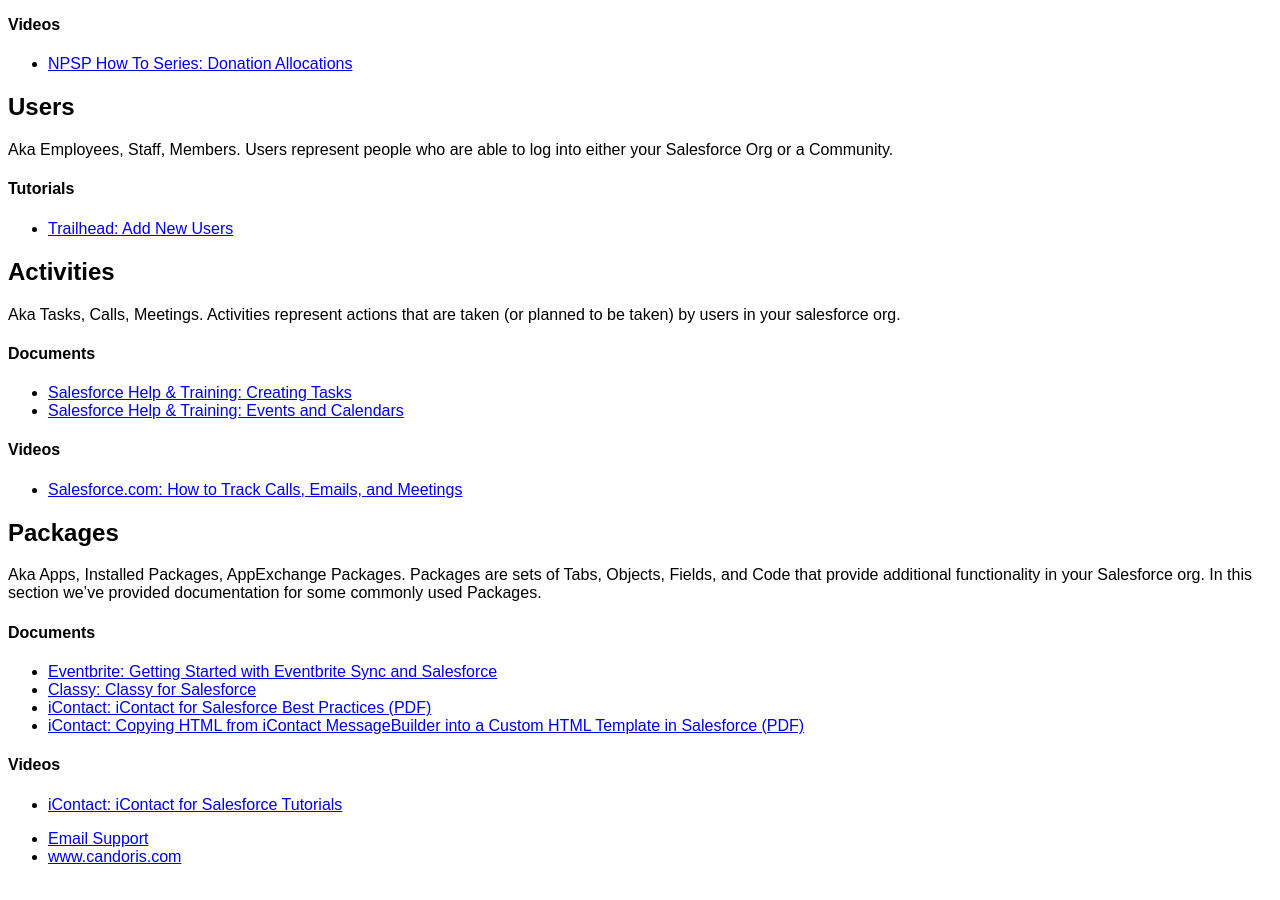
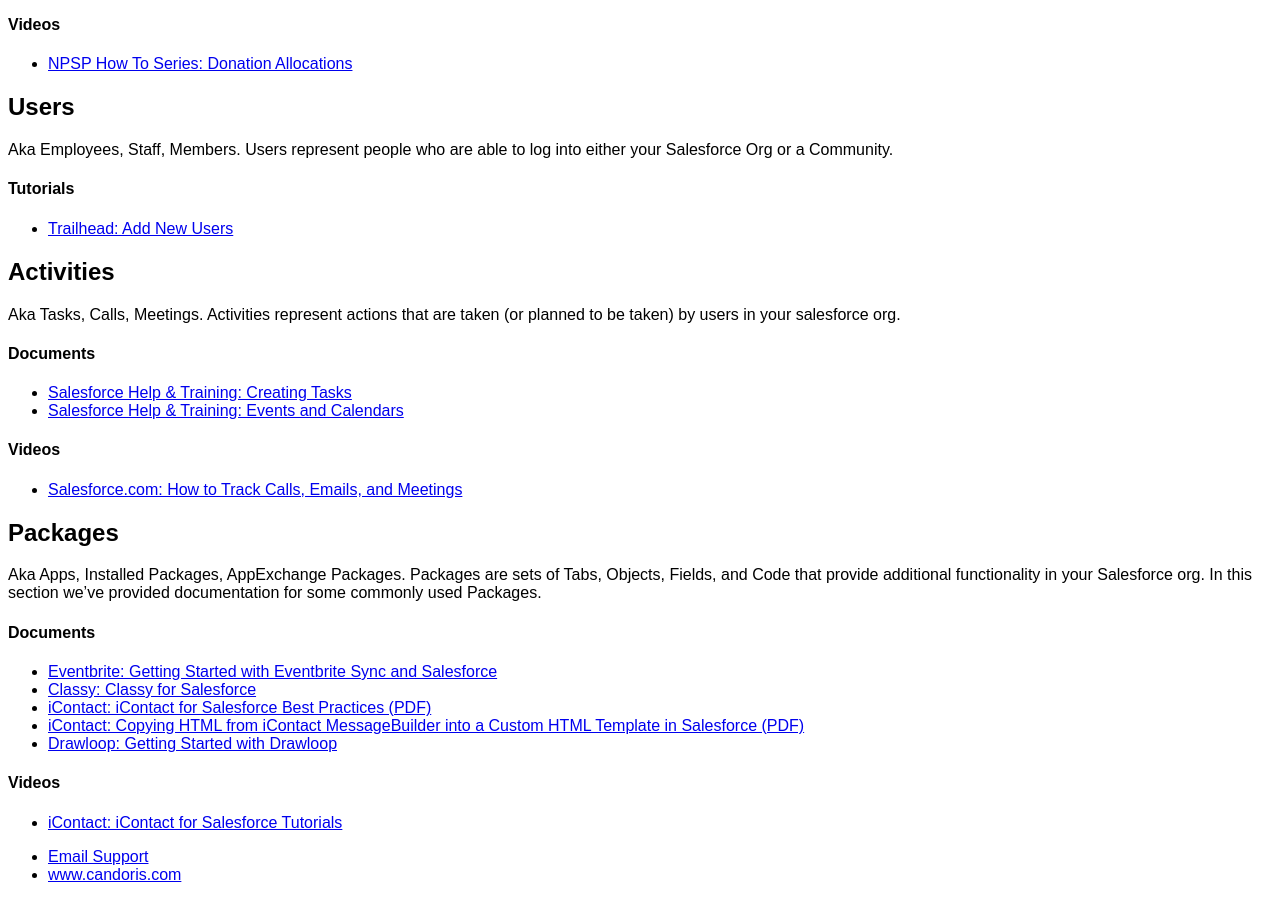
Before and after one commit to Candoris/candoris.github.io, a Jekyll site: the page built from index.md, in a window 1280 px wide and 900 px high, scrolled down 3939 px. Built offline with Jekyll 4.4.1, drawn with Linux system fonts in a browser that asks for light colours.

Commit message:
Added Drawloop Link

```diff
--- a/index.md
+++ b/index.md
@@ -183,6 +183,7 @@ Aka Apps, Installed Packages, AppExchange Packages. Packages are sets of Tabs, O
 * [Classy: Classy for Salesforce](https://support.classy.org/customer/en/portal/topics/718203-classy-for-salesforce/articles)
 * [iContact: iContact for Salesforce Best Practices (PDF)](https://www.icontact.com/content/resources/pdf/greenpaper_iContactSalesforce_bestPractices.pdf)
 * [iContact: Copying HTML from iContact MessageBuilder into a Custom HTML Template in Salesforce (PDF)](https://www.icontactimg.com/content/resources/pdf/iContact-for-Salesforce_Copy-HTML-into-Template.fv826e716.pdf)
+* [Drawloop: Getting Started with Drawloop](http://help.nintex.com/en-us/docgen/docservices/Default.htm#Services/t_GettingStarted.htm)
 
 #### Videos ####
 * [iContact: iContact for Salesforce Tutorials](https://www.icontact.com/resources/tutorials#sf-tutorials)
```
